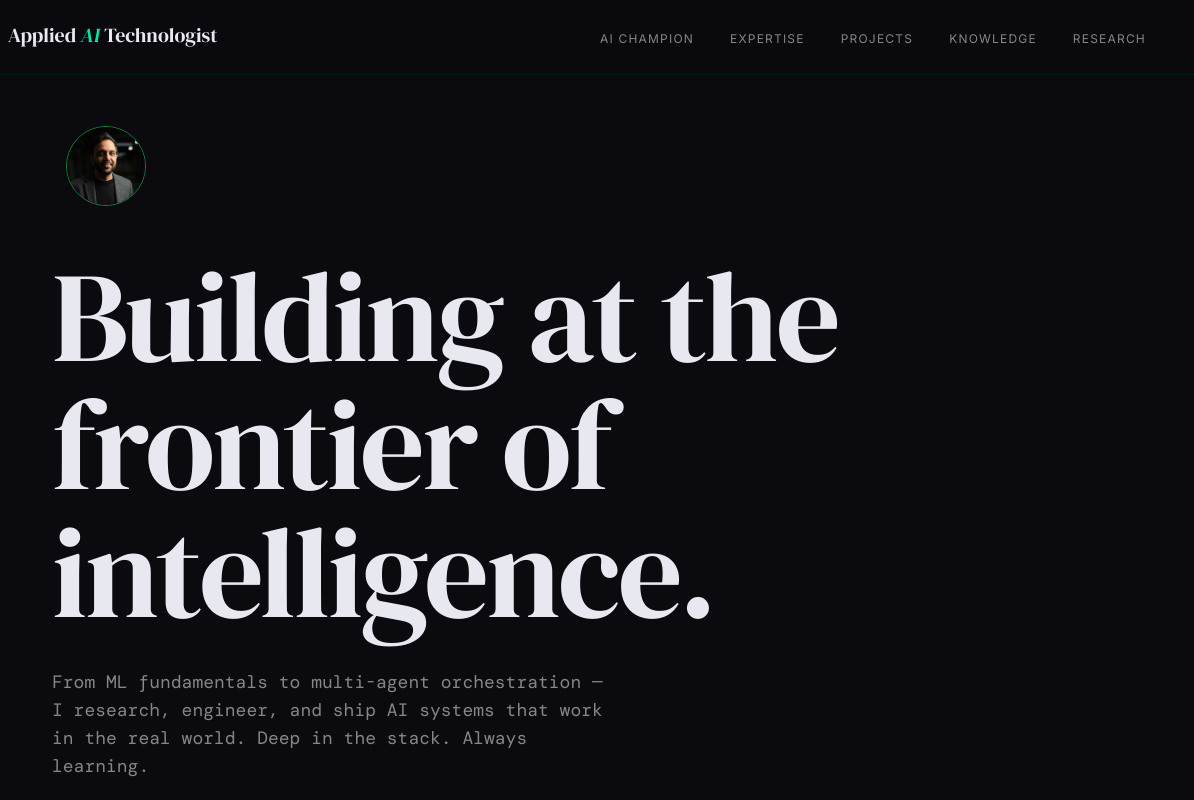
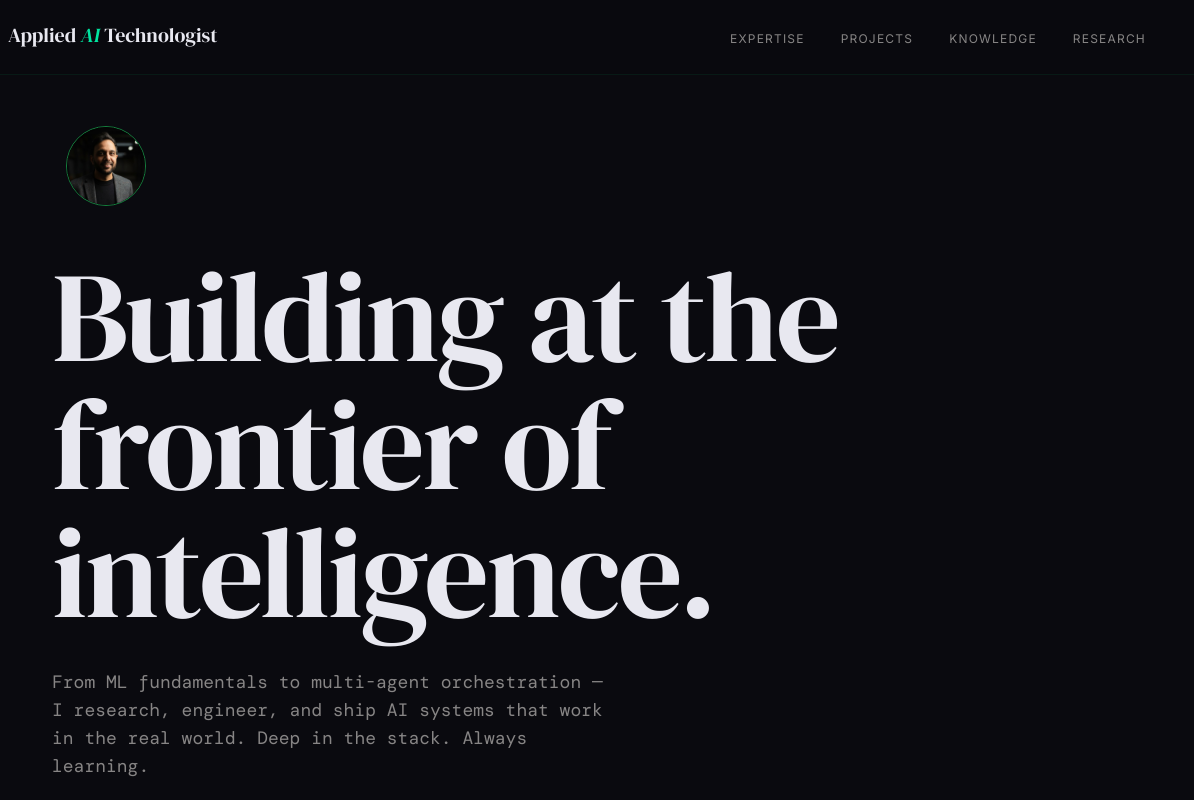
Before and after one commit to artrume-dev/portfolio, a website: page ai-portfolio.html in a window 1280 px wide. Shown: the top 800 px of the page, 86-1280 px from the left. Drawn offline with nearby package versions, Linux system fonts and the light colour scheme; a web font is replaced by a local one.

Commit message:
remove ai champ link

```diff
--- a/ai-portfolio.html
+++ b/ai-portfolio.html
@@ -18,7 +18,6 @@
   </div>
 
   <ul class="nav-links">
-    <li><a href="ai-champion.html">AI Champion</a></li>
     <li><a href="#expertise">Expertise</a></li>
     <li><a href="#projects">Projects</a></li>
     <li><a href="#knowledge">Knowledge</a></li>
```
